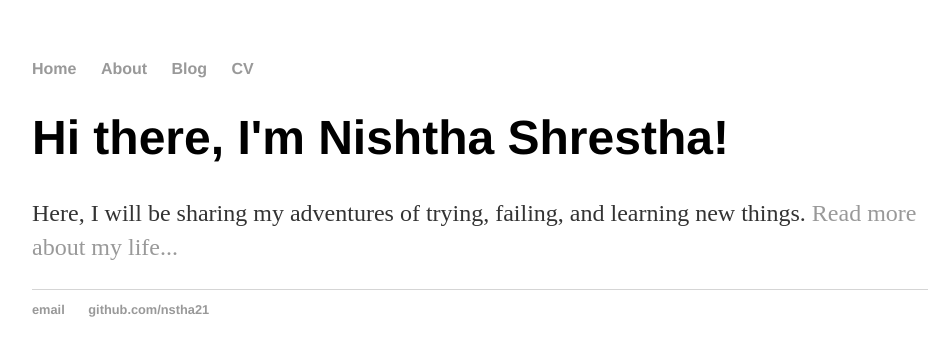
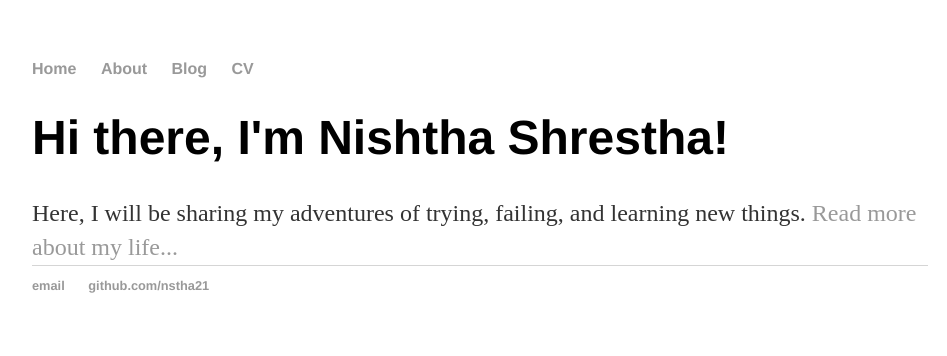
Before and after one commit to nstha21/nstha21.github.io, a Jekyll site: the page built from index.html, in a window 1280 px wide. Shown: the top 356 px of the page, without its empty margins (160-1107 px from the left). Built offline with Jekyll 4.4.1, drawn with Linux system fonts in a browser that asks for light colours.

Commit message:
Update main.css

```diff
--- a/css/main.css
+++ b/css/main.css
@@ -2,6 +2,11 @@
     margin: 60px auto;
     width: 70%;
 }
+
+p { margin-bottom: 1em; }
+
+body p:last-child { margin-bottom: 0em; }
+
 nav ul, footer ul {
     font-family:'Helvetica', 'Arial', 'Sans-Serif';
     padding: 0px;
```
